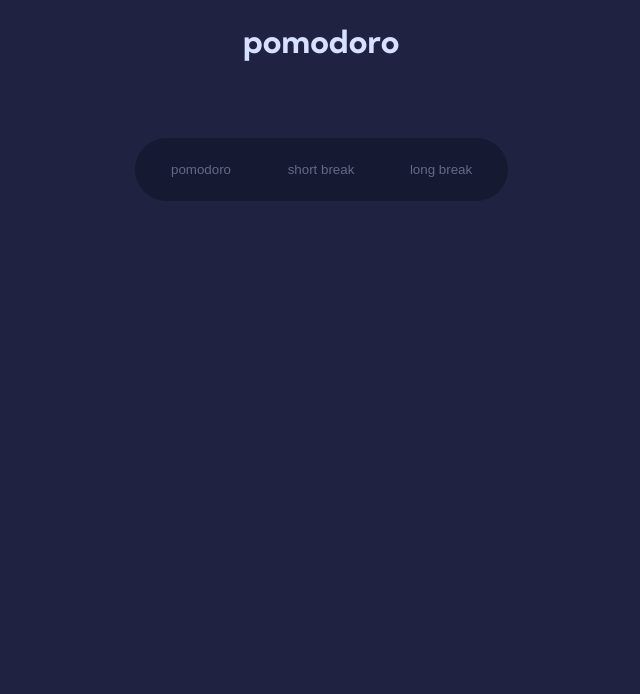
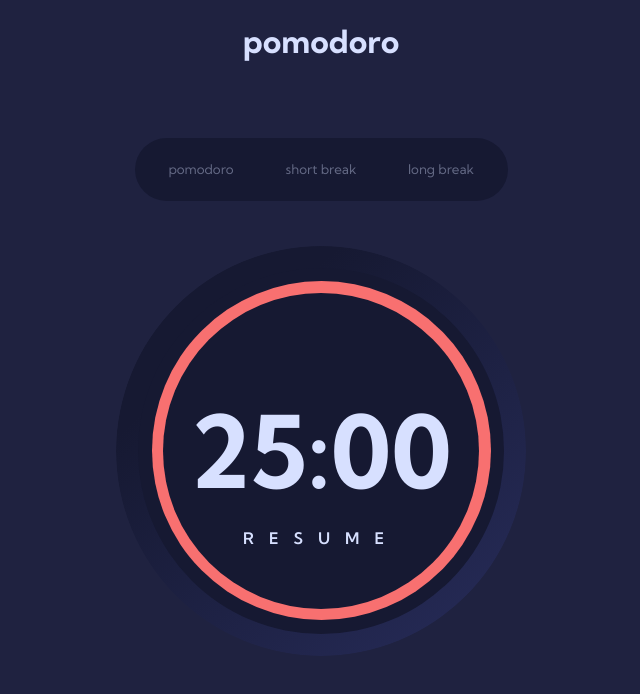
Before and after one commit to athenaa-02/pomodoro-timer, a React (Vite) app: page / in a window 1280 px wide. Shown: the top 694 px of the page, without its empty margins (319-959 px from the left). Built offline with nearby package versions, Linux system fonts and the light colour scheme.

Commit message:
feat: timer is working

```diff
--- a/src/components/Master/Master.css
+++ b/src/components/Master/Master.css
@@ -1,4 +1,75 @@
-.Square {
-    width: 410px;
-    height: 410px;
+@import url('https://fonts.googleapis.com/css2?family=Kumbh+Sans:wght@100..900&display=swap');
+*{
+    font-family: "Kumbh Sans", sans-serif;
+    box-sizing: border-box;
 }
+
+main{
+    display: flex;
+    justify-content: center;
+    margin-top: 45px;
+}
+
+
+.outerCircle{
+   width: 410px;
+   height: 410px;
+   background: linear-gradient(
+  320deg,
+  rgba(39, 44, 90, 1) 0%,
+  rgba(22, 25, 50, 1) 75%);
+    border-radius: 50%;
+    clip-path: circle(50%);
+    cursor: pointer;
+    display: flex;
+    justify-content: center;
+    align-items: center;
+}
+
+.innerCircle{
+    width: 366px;
+    height: 366px;
+    border-radius: 50%;
+    background-color: rgba(22, 25, 50, 1);
+    display: flex;
+    justify-content: center;
+    align-items: center;
+    flex-direction: column;
+    color: rgba(215, 224, 255, 1);
+    position: relative;
+}
+
+section.time{
+    display: flex;
+    font-size: 100px;
+    font-weight: 700;
+    position: absolute;
+    z-index: 4;
+}
+
+.pause{
+    font-weight: 600;
+    font-size: 16px;
+    letter-spacing: 15px;
+    position: absolute;
+    bottom: 70px;
+    z-index: 6;
+}
+
+.positionCircle{
+    position: absolute;
+    width: 316px;
+    height: 316px;
+    border-radius: 50%;
+    background-color: rgba(22, 25, 50, 1);
+    z-index: 3;
+}
+
+.redLine{
+    background-color: rgba(248, 112, 112, 1);
+    width: 339px;
+    height: 339px;
+    border-radius: 50%;
+    position: absolute;
+    z-index: 2;
+}
--- a/src/components/Master/Master.jsx
+++ b/src/components/Master/Master.jsx
@@ -1,10 +1,52 @@
+import { useEffect, useState } from 'react'
 import './Master.css'
 
 function Master(){
+    const [minutes, setMinutes] = useState(25)
+    const [seconds, setSeconds] = useState(0)
+    const [isRunning, setIsRunning] = useState(false)
+
+    useEffect(() =>{
+        if(!isRunning) return
+
+        const timer = setInterval(() =>{
+            if(seconds > 0){
+                setSeconds((prev) => prev -1)
+            } else {
+                if(minutes > 0){
+                    setMinutes((prev) => prev - 1)
+                    setSeconds(59)
+                }
+                else{
+                    clearInterval(timer)
+                    setIsRunning(false)
+                }
+            }
+        }, 1000)
+        return () => clearInterval(timer)
+    }, [isRunning, seconds, minutes])
+
+    const toggleTimer = () =>{
+        setIsRunning((prev) => !prev)
+    }
+
     return(
         <>
         <main>
-            <div className='outerCyrcle'></div>
+
+                <div className='outerCircle' onClick={toggleTimer}>
+                    <div className="innerCircle">
+                        <div className="redLine">
+                        </div>
+                        <section className='time'>
+                           <aside>{String(minutes).padStart(2, '0')}</aside>
+                           <aside>:</aside>
+                           <aside>{String(seconds).padStart(2, '0')}</aside>
+                        </section>
+                        <p className='pause'>{isRunning ? 'PAUSE' : 'RESUME'}</p>
+                        <div className='positionCircle'></div>
+                    </div>
+                </div>
         </main>
         </>
     )
--- a/src/components/childComponent/ChildComponent.jsx
+++ b/src/components/childComponent/ChildComponent.jsx
@@ -5,7 +5,7 @@ function ChildComponent(props) {
 
   return (
     <>
-     <button>{props.text}</button>
+     <button onClick={(e) =>{e.target.style.backgroundColor='rgba(248, 112, 112, 1)'}}>{props.text}</button>
     </>
   )
 }
```
